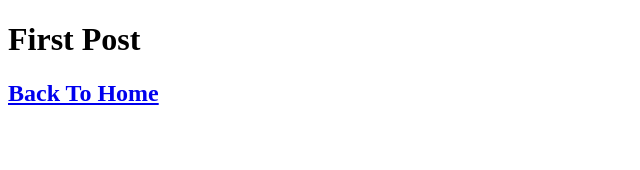
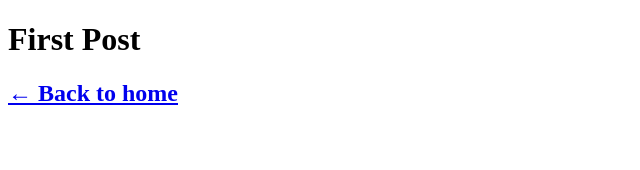
Before and after one commit to krtb/kb-react-next-blog, a Next.js app: page /posts/first-post in a window 1280 px wide. Shown: the top 170 px of the page, without its empty margins (0-640 px from the left). Built offline with nearby package versions, Linux system fonts and the light colour scheme.

Commit message:
load script

```diff
--- a/pages/posts/first-post.js
+++ b/pages/posts/first-post.js
@@ -1,12 +1,24 @@
 import Link from 'next/link';
+import Head from 'next/head';
+import Script from 'next/script';
 
 export default function FirstPost() {
   return (
-		<>
-			<h1>First Post</h1>
-			<h2>
-				<Link href="/">Back To Home</Link>
-			</h2>
-		</>
-	)
+    <>
+      <Head>
+        <title>First Post</title>
+      </Head>
+      <Script
+        src="https://connect.facebook.net/en_US/sdk.js"
+        strategy="lazyOnload"
+        onLoad={() =>
+          console.log(`script loaded correctly, window.FB has been populated`)
+        }
+      />
+      <h1>First Post</h1>
+      <h2>
+        <Link href="/">← Back to home</Link>
+      </h2>
+    </>
+  );
 }
```
